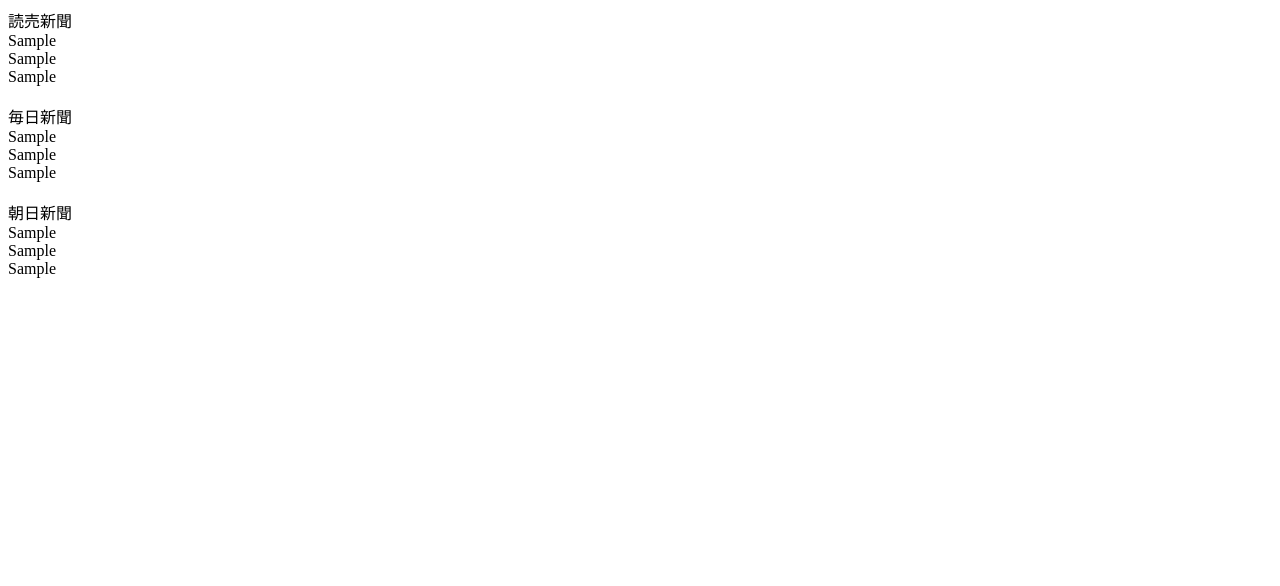
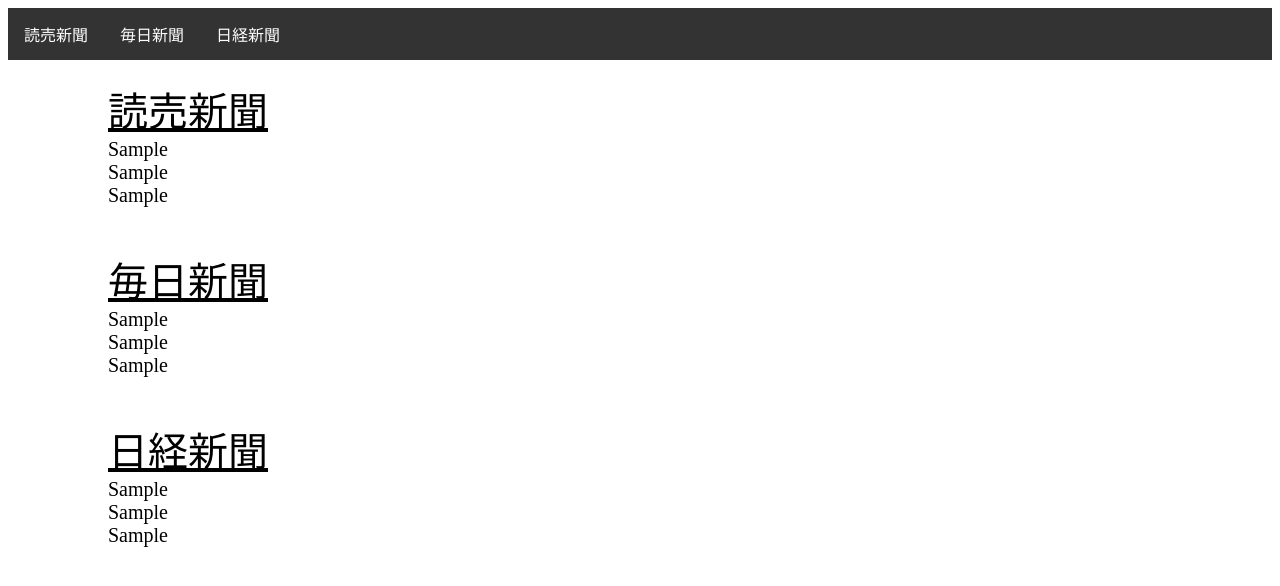
Before and after one commit to yuki39/groupwork33, a Django app: template groupwork/templates/demo/main.html in a window 1280 px wide. Shown: the top 586 px of the page. Run offline with Django 3.2, Linux system fonts and the light colour scheme; the template is opened without the code that fills it: most values are stand-ins (such as "Sample title", 1, 10 or a date in 2020).

Commit message:
cssファイルとhtmlファイルを変更した

```diff
--- a/groupwork/static/css/news.css
+++ b/groupwork/static/css/news.css
@@ -39,6 +39,11 @@
   padding: 20px 100px 0px 100px;
 }
 
+.nik {
+  background-color: #FFF;
+  padding: 20px 100px 0px 100px;
+}
+
 .name{
   font-size: 30pt;
 }
@@ -46,5 +51,20 @@
 
 .kiji{
   font-size: 15pt;
-  text-decoration: underline;
 }
+
+.name a:link {
+    color: black;
+}
+
+
+
+/* mouse over link */
+.name a:hover {
+    color: blue;
+}
+
+/* selected link */
+.name a:active {
+    color: blue;
+}
--- a/groupwork/templates/demo/main.html
+++ b/groupwork/templates/demo/main.html
@@ -7,13 +7,44 @@
   <link rel="stylesheet" href="{% static 'css/news.css' %}">
 </head>
 <body>
-  読売新聞<br>
-  {{yomiuri1}}<br>{{yomiuri2}}<br>{{yomiuri3}}<br><br>
+  <ul>
+    <li><a href = "#ap_1">読売新聞</a></li>
+    <li><a href = "#ap_2">毎日新聞</a></li>
+    <li><a href = "#ap_3">日経新聞</a></li>
+  </ul>
 
-  毎日新聞<br>
-  {{mainichi1}}<br>{{mainichi2}}<br>{{mainichi3}}<br><br>
+  <div class = yomi>
+    <div class = name>
+      <div id = ap_1>
+        <a href = "https://www.yomiuri.co.jp/">読売新聞</a>
+      </div>
+    </div>
+    <div class = kiji>
+      {{yomiuri1}}<br>{{yomiuri2}}<br>{{yomiuri3}}<br><br>
+    </div>
+  </div>
 
-  朝日新聞<br>
-  {{asahi1}}<br>{{asahi2}}<br>{{asahi3}}<br><br>
+  <div class = mai>
+    <div class = name>
+      <div id = ap_2>
+        <a href = "https://mainichi.jp/flash/1">毎日新聞</a>
+      </div>
+    </div>
+    <div class = kiji>
+      {{mainichi1}}<br>{{mainichi2}}<br>{{mainichi3}}<br><br>
+    </div>
+  </div>
+
+  <div class = nik>
+    <div class = name>
+      <div id = ap_3>
+        <a href = "http://www.nikkei.com/news/category">日経新聞</a>
+      </div>
+    </div>
+    <div class = kiji>
+      {{nikkei1}}<br>{{nikkei2}}<br>{{nikkei3}}<br><br>
+    </div>
+  </div>
+
 </body>
 </html>
```
Also changed, not shown: groupwork/views.py (+8 -1 lines).
